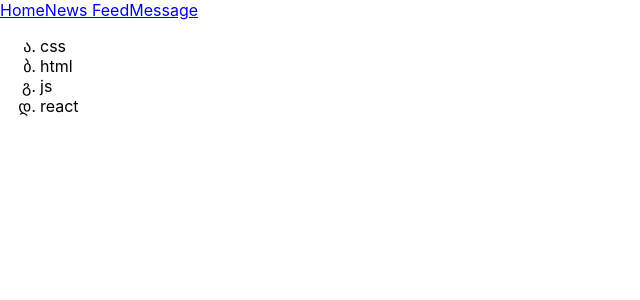
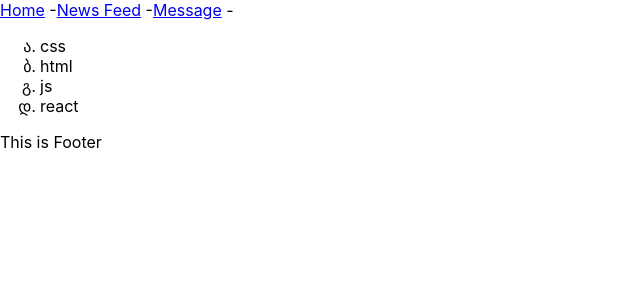
Before and after one commit to ansadeso/ReactLesons, a React (Create React App) app: page / in a window 1280 px wide. Shown: the top 300 px of the page, without its empty margins (0-640 px from the left). Built offline with nearby package versions, Linux system fonts and the light colour scheme.

Commit message:
10. Add Footer.js

```diff
--- a/src/App.js
+++ b/src/App.js
@@ -1,6 +1,7 @@
 import './App.css';
 import Header from './Header';
 import Technologies from './Technologies';
+import Footer from './Footer';
 
 const App = () => {
   return (
@@ -8,6 +9,7 @@
 
       <Header />
       <Technologies />
+      <Footer />
     </div>
   );
 }
--- /dev/null
+++ b/src/Footer.js
@@ -0,0 +1,9 @@
+const Footer = () => {
+    return (
+      <div>
+        This is Footer
+      </div>
+    );
+  }
+
+  export default Footer;
--- a/src/Header.js
+++ b/src/Header.js
@@ -1,9 +1,9 @@
 const Header = () => {
     return (
       <div>
-        <a href='#s'>Home</a>
-        <a href='#s'>News Feed</a>
-        <a href='#s'>Message</a>
+        <a href='#s'>Home</a> -
+        <a href='#s'>News Feed</a> -
+        <a href='#s'>Message</a> -
       </div>
     );
   }
```
